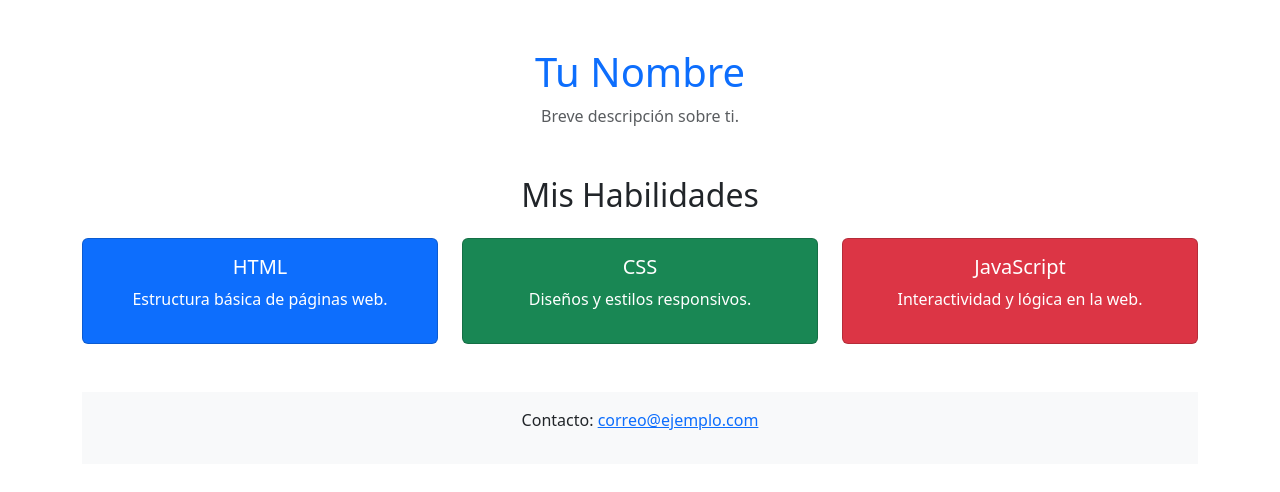
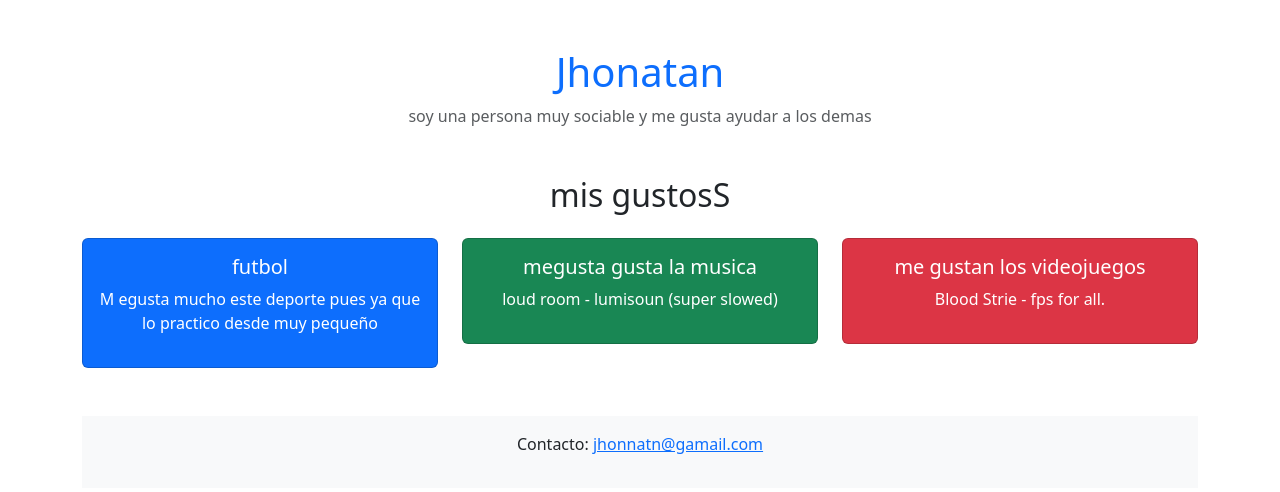
Before and after one commit to balanta2025/bootstrap, a plain HTML site: page Actividda final.html in a window 1280 px wide. Drawn offline with nearby package versions, Linux system fonts and the light colour scheme.

Commit message:
vercion4

```diff
--- a/Actividda final.html
+++ b/Actividda final.html
@@ -11,33 +11,33 @@
 
   <div class="container mt-5">
 
-    <h1 class="text-center text-primary">Tu Nombre</h1>
-    <p class="text-center text-muted">Breve descripción sobre ti.</p>
+    <h1 class="text-center text-primary">Jhonatan </h1>
+    <p class="text-center text-muted">soy una persona muy sociable y me gusta ayudar a los demas  </p>
 
-    <h2 class="text-center mt-5 mb-4">Mis Habilidades</h2>
+    <h2 class="text-center mt-5 mb-4">mis gustosS</h2>
     <div class="row g-4">
       <div class="col-12 col-md-4">
         <div class="card text-white bg-primary text-center p-3">
-          <h5>HTML</h5>
-          <p>Estructura básica de páginas web.</p>
+          <h5>futbol</h5>
+          <p>M egusta mucho este deporte pues ya que lo practico desde muy pequeño </p>
         </div>
       </div>
       <div class="col-12 col-md-4">
         <div class="card text-white bg-success text-center p-3">
-          <h5>CSS</h5>
-          <p>Diseños y estilos responsivos.</p>
+          <h5>megusta gusta la musica</h5>
+          <p>loud room - lumisoun (super slowed)</p>
         </div>
       </div>
       <div class="col-12 col-md-4">
         <div class="card text-white bg-danger text-center p-3">
-          <h5>JavaScript</h5>
-          <p>Interactividad y lógica en la web.</p>
+          <h5>me gustan los videojuegos </h5>
+          <p>Blood Strie - fps for all.</p>
         </div>
       </div>
     </div>
 
     <footer class="text-center mt-5 p-3 bg-light">
-      <p>Contacto: <a href="mailto:correo@ejemplo.com">correo@ejemplo.com</a></p>
+      <p>Contacto: <a href="mailto:correo@ejemplo.com">jhonnatn@gamail.com</a></p>
     </footer>
 
   </div>
```
